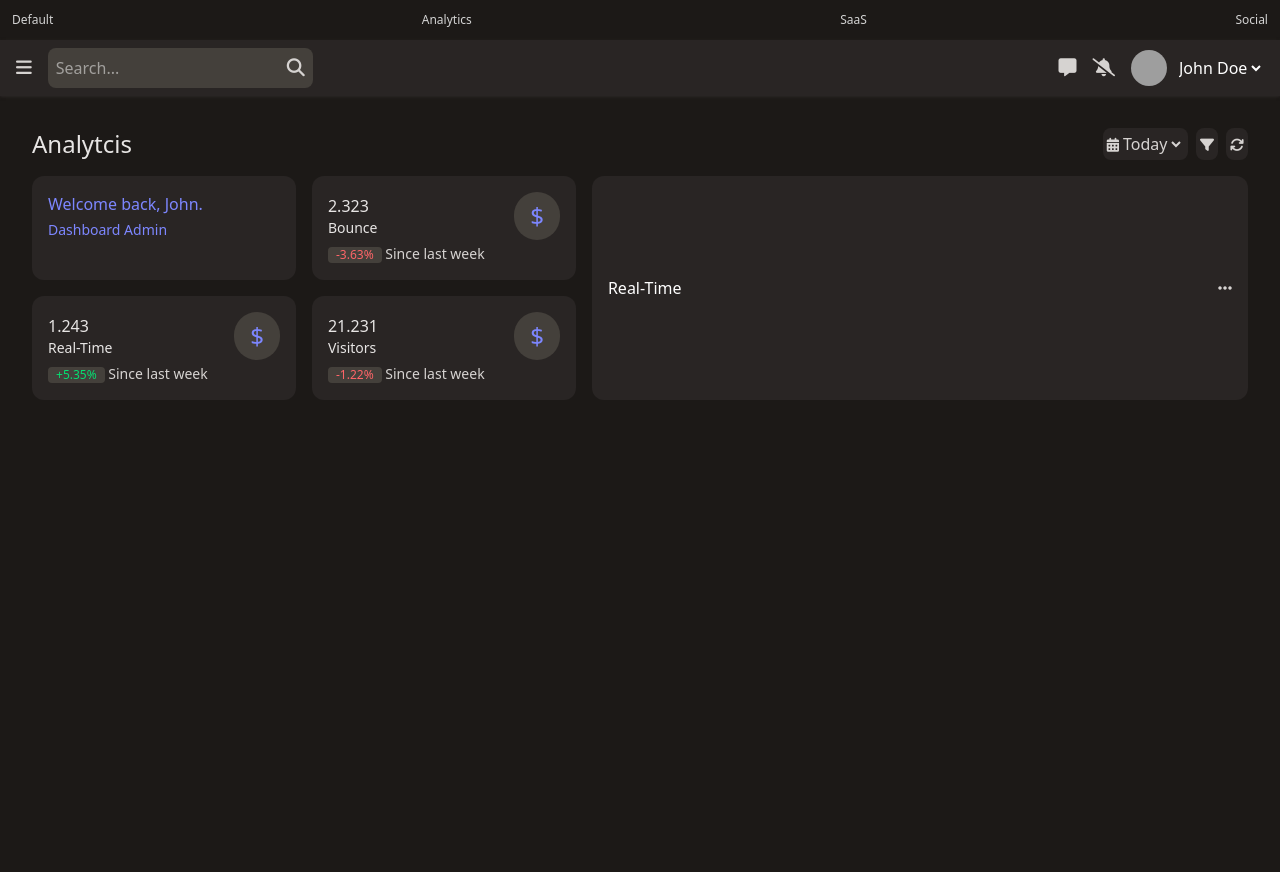
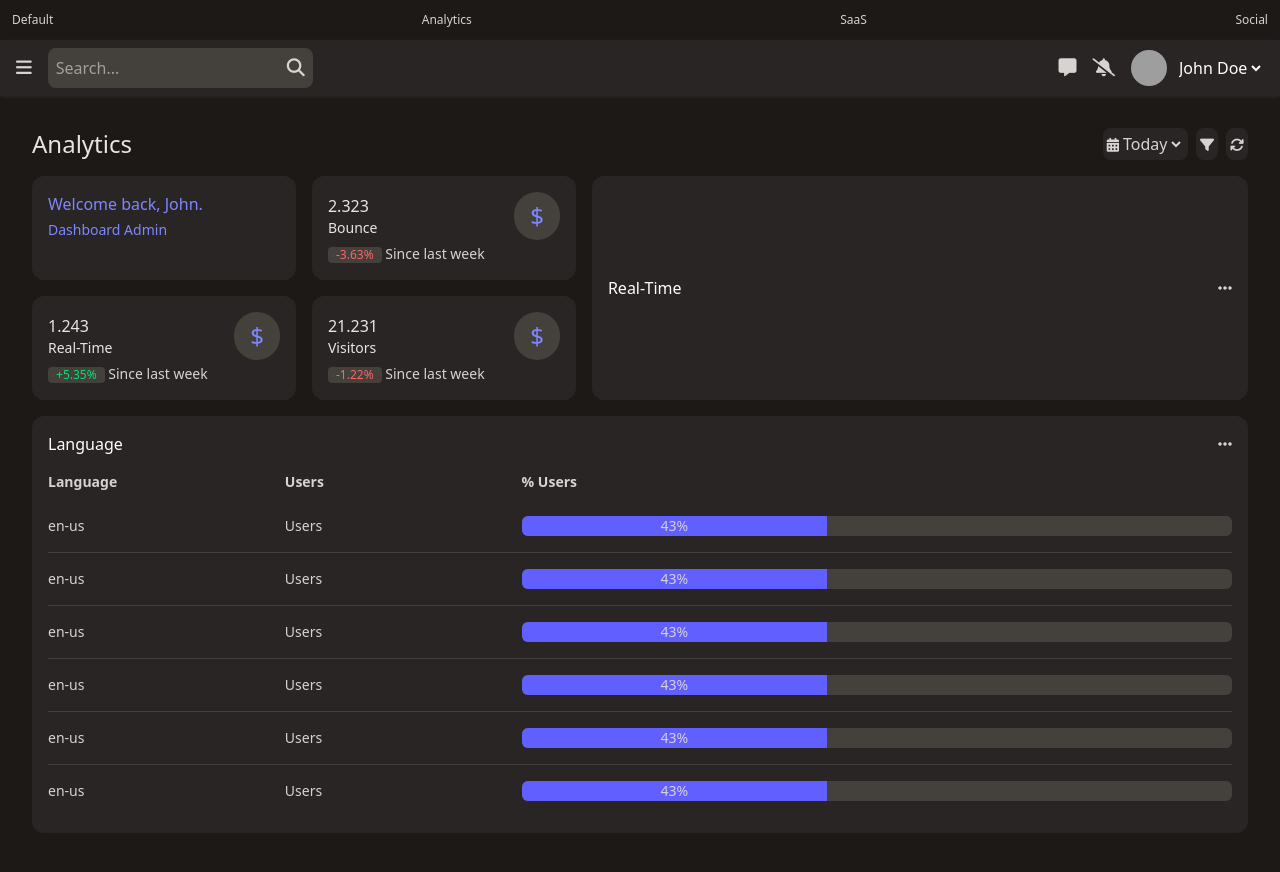
Before and after one commit to sahilsaini172/DashHub, a React (Vite) app: page / in a window 1280 px wide. Both pictures are taken after a click on the button "Analytics". Shown: the top 872 px of the page. Built offline with nearby package versions, Linux system fonts and the light colour scheme; grey boxes are pictures that could not be loaded.

Commit message:
before adding data

```diff
--- /dev/null
+++ b/src/Graph.jsx
@@ -0,0 +1,94 @@
+const BarChart = () => {
+  const data = [
+    {
+      language: "en-us",
+      users: 735,
+      percent: 43,
+    },
+    {
+      language: "en-gb",
+      users: 223,
+      percent: 27,
+    },
+    {
+      language: "fr-fr",
+      users: 181,
+      percent: 22,
+    },
+    {
+      language: "es-es",
+      users: 131,
+      percent: 16,
+    },
+    {
+      language: "en-us",
+      users: 118,
+      percent: 15,
+    },
+    {
+      language: "ru-ru",
+      users: 98,
+      percent: 13,
+    },
+  ];
+
+  return (
+    <section className="flex flex-col w-full p-4 bg-stone-800 rounded-xl">
+      <div className="flex justify-between items-center mb-2">
+        <h2>Language</h2>
+        <i class="fa-solid fa-ellipsis text-stone-300"></i>
+      </div>
+      <table className="flex flex-col text-sm text-stone-300">
+        <tr className="flex justify-between font-medium text-left py-2">
+          <th className="w-1/5">Language</th>
+          <th className="w-1/5">Users</th>
+          <th className="w-3/5">% Users</th>
+        </tr>
+        <tr className="py-4 border-b-1 border-b-stone-700 flex justify-between">
+          <td className="w-1/5">en-us</td>
+          <td className="w-1/5">Users</td>
+          <td className="w-3/5 bg-stone-700 rounded-md overflow-hidden">
+            <div className="bg-indigo-500 w-[43%] text-center">43%</div>
+          </td>
+        </tr>
+        <tr className="py-4 border-b-1 border-b-stone-700 flex justify-between">
+          <td className="w-1/5">en-us</td>
+          <td className="w-1/5">Users</td>
+          <td className="w-3/5 bg-stone-700 rounded-md overflow-hidden">
+            <div className="bg-indigo-500 w-[43%] text-center">43%</div>
+          </td>
+        </tr>
+        <tr className="py-4 border-b-1 border-b-stone-700 flex justify-between">
+          <td className="w-1/5">en-us</td>
+          <td className="w-1/5">Users</td>
+          <td className="w-3/5 bg-stone-700 rounded-md overflow-hidden">
+            <div className="bg-indigo-500 w-[43%] text-center">43%</div>
+          </td>
+        </tr>
+        <tr className="py-4 border-b-1 border-b-stone-700 flex justify-between">
+          <td className="w-1/5">en-us</td>
+          <td className="w-1/5">Users</td>
+          <td className="w-3/5 bg-stone-700 rounded-md overflow-hidden">
+            <div className="bg-indigo-500 w-[43%] text-center">43%</div>
+          </td>
+        </tr>
+        <tr className="py-4 border-b-1 border-b-stone-700 flex justify-between">
+          <td className="w-1/5">en-us</td>
+          <td className="w-1/5">Users</td>
+          <td className="w-3/5 bg-stone-700 rounded-md overflow-hidden">
+            <div className="bg-indigo-500 w-[43%] text-center">43%</div>
+          </td>
+        </tr>
+        <tr className="py-4 flex justify-between">
+          <td className="w-1/5">en-us</td>
+          <td className="w-1/5">Users</td>
+          <td className="w-3/5 bg-stone-700 rounded-md overflow-hidden">
+            <div className="bg-indigo-500 w-[43%] text-center">43%</div>
+          </td>
+        </tr>
+      </table>
+    </section>
+  );
+};
+
+export default BarChart;
--- a/src/Screens.jsx
+++ b/src/Screens.jsx
@@ -7,6 +7,7 @@ import Header, {
 } from "./Components.jsx";
 
 import IconBtn from "./Buttons.jsx";
+import BarChart from "./Graph.jsx";
 
 const DefaultDashboard = () => {
   return (
@@ -41,7 +42,7 @@ function AnalyticsDashboard() {
   return (
     <div className="h-screen p-8 flex flex-col">
       <div className="flex items-center justify-between mb-4 text-stone-300">
-        <h1 className="text-2xl text-stone-200">Analytcis</h1>
+        <h1 className="text-2xl text-stone-200">Analytics</h1>
         <div className="flex gap-2 items-center">
           <Filter />
           <div className="bg-stone-800 w-fit p-1 rounded-lg">
@@ -74,6 +75,9 @@ function AnalyticsDashboard() {
           <i class="fa-solid fa-ellipsis text-stone-300"></i>
         </div>
       </div>
+      <div className="flex gap-4 mt-4">
+        <BarChart />
+      </div>
     </div>
   );
 }
```
